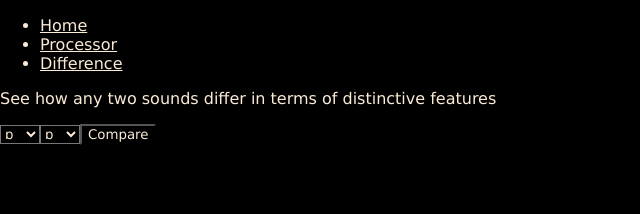
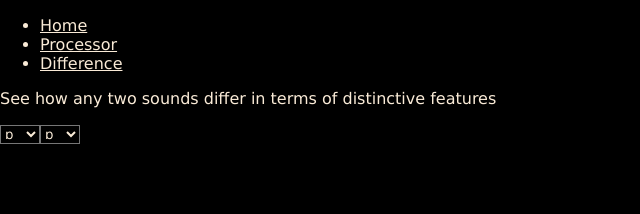
Before and after one commit to MarcinFort/phon_processor, a React (Create React App) app: page /difference in a window 1280 px wide. Shown: the top 214 px of the page, without its empty margins (0-640 px from the left). Built offline with nearby package versions, Linux system fonts and the light colour scheme.

Commit message:
Delete unused code

```diff
--- a/src/CompareButton.js
+++ /dev/null
@@ -1,13 +0,0 @@
-import React from 'react';
-
-export class CompareButton extends React.Component {
-
-    handleClick() {
-        this.props.compareSegments();
-    }
-
-    render() {
-        return <button onClick={this.handleClick.bind(this)}>Compare</button>
-    }
-
-}
--- a/src/Difference.js
+++ b/src/Difference.js
@@ -1,6 +1,5 @@
 import React from 'react';
 import { SegmentPicker } from './SegmentPicker';
-import { CompareButton } from './CompareButton';
 import { ComparisonWindow } from './ComparisonWindow';
 
 export class Difference extends React.Component {
@@ -28,7 +27,6 @@ export class Difference extends React.Component {
                 <p>See how any two sounds differ in terms of distinctive features</p>
                 <SegmentPicker pickSegment={this.pickSound1.bind(this)}/>
                 <SegmentPicker pickSegment={this.pickSound2.bind(this)}/>
-                <CompareButton />
                 <ComparisonWindow sound1={this.state.sound1} sound2={this.state.sound2}/>
             </div>
         )
--- a/src/IndivSegmentRow.js
+++ b/src/IndivSegmentRow.js
@@ -1,7 +1,6 @@
 import React from 'react';
 
 export class IndivSegmentRow extends React.Component {
-
 
     render() {
 
--- a/src/InvWindow.js
+++ b/src/InvWindow.js
@@ -24,20 +24,6 @@ export class InvWindow extends React.Component {
         let filteredInv = featuresAPICopy.filter(x => {
             return this.checkSegment(x, this.props.input_features);
         });
-
-        // Merging objects with two loops, since Object.assign causes weird issues
-
-        let newObj = {}
-
-        for (let prop in this.props.structural_change) {
-            newObj[prop] = this.props.structural_change[prop]
-        }
-
-        for (let prop in this.props.input_features) {
-            if (!newObj.hasOwnProperty(prop)) {
-                newObj[prop] = this.props.input_features[prop];
-            }
-        }
 
         let filteredInvChanged;
 
```
